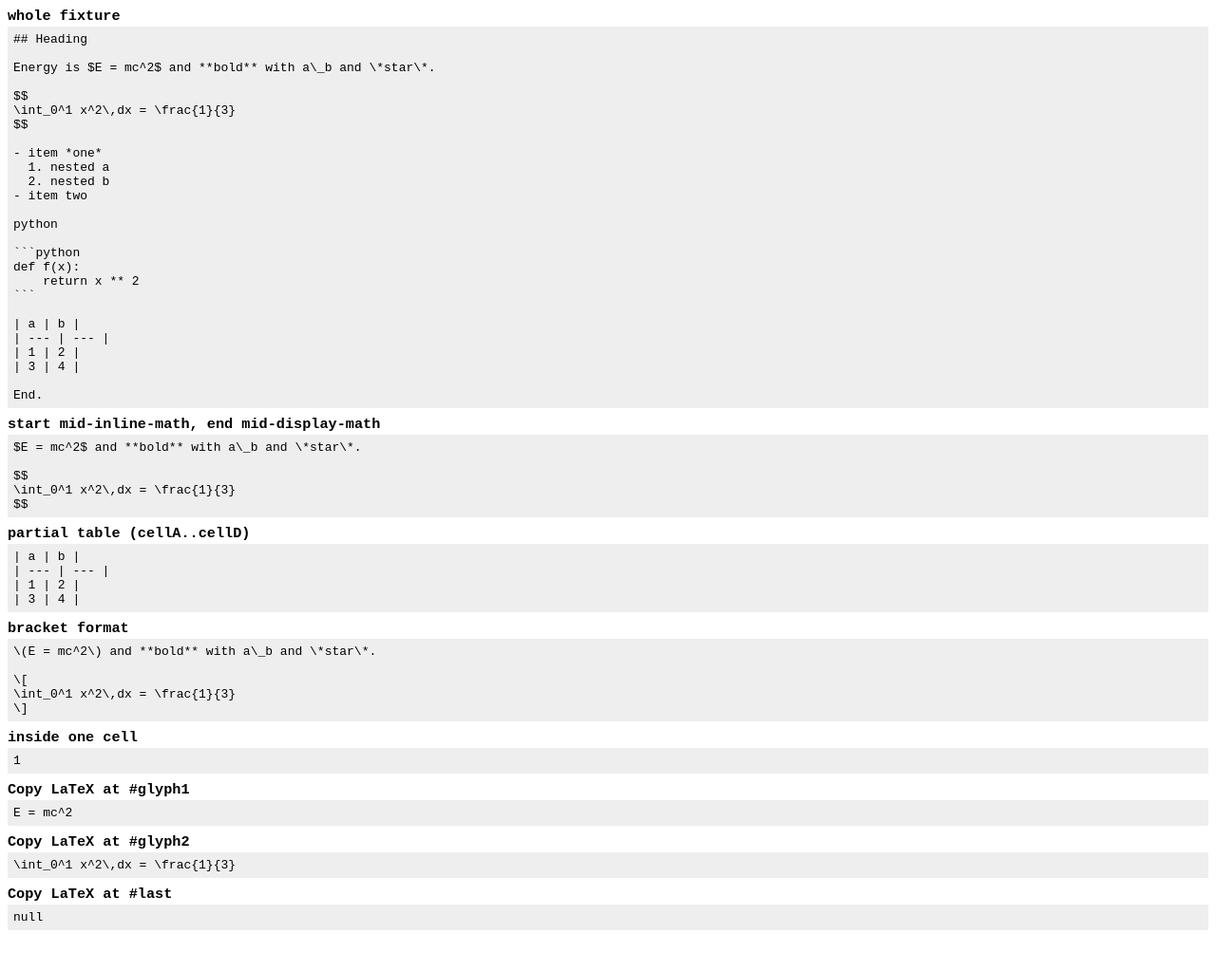
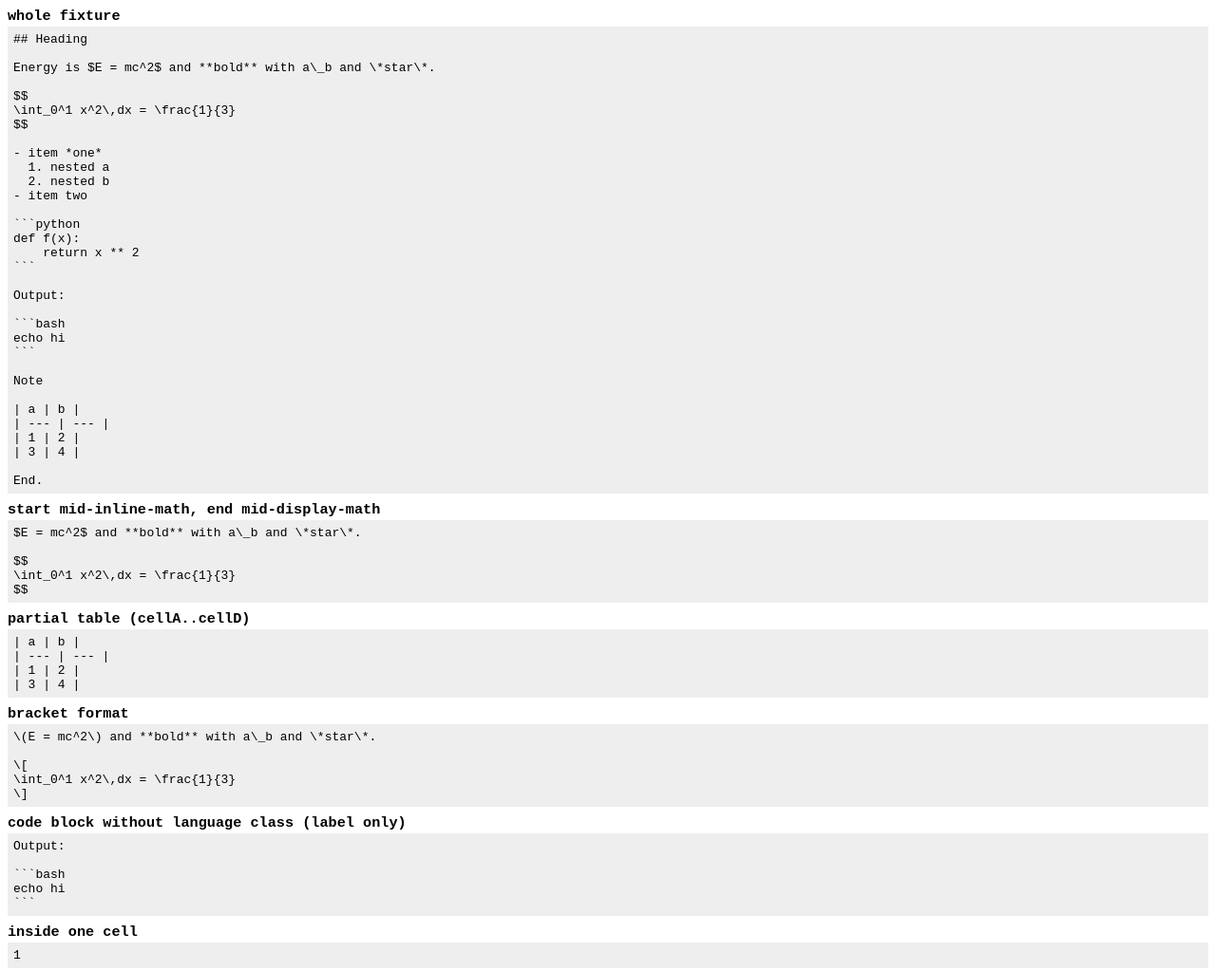
Before and after one commit to BhaveshSuryanarayanan/snipTex, a browser extension: page test/harness.html in a window 1280 px wide. Shown: the top 1023 px of the page at 95% size. Before the commit the page ends 988 px from the top, so only its background shows below. Drawn offline with Linux system fonts and the light colour scheme.

Commit message:
feat: strip code block interface text from copies
Removes Claude's language label and copy-button wrappers around <pre>, and
uses the label as the fence language when there is no language-xxx class.

Co-Authored-By: Claude Opus 5.5 <noreply@anthropic.com>

```diff
--- a/content.js
+++ b/content.js
@@ -80,7 +80,48 @@ var SnipTeX = (() => {
       const match = el && /(?:^|\s)language-(\S+)/.exec(el.getAttribute('class') || '');
       if (match) return match[1];
     }
-    return '';
+    return pre.dataset.sniptexLang || '';
+  }
+
+  // Code block header text, like the "python" label: one short word.
+  const LABEL_RE = /^[A-Za-z0-9_+#.-]{1,20}$/;
+  const CONTENT_SEL = 'p, li, h1, h2, h3, h4, h5, h6, blockquote, table, pre, code, .katex';
+
+  // An element with no real content. Before a code block a single short
+  // word counts too (the language label); after it only empty elements do,
+  // such as button wrappers once their buttons are gone.
+  function isChrome(el, allowLabel) {
+    if (el.matches(CONTENT_SEL) || el.querySelector(CONTENT_SEL)) return false;
+    const text = el.textContent.trim();
+    return text === '' || (allowLabel && LABEL_RE.test(text));
+  }
+
+  // Remove the interface around code blocks (language label, copy button
+  // wrappers) and remember the label as the block's language. Walks up to
+  // three wrapper levels from each <pre>, removing the chrome elements right
+  // next to it.
+  function stripCodeChrome(root) {
+    root.querySelectorAll('button').forEach((el) => el.remove());
+    root.querySelectorAll('pre').forEach((pre) => {
+      let branch = pre;
+      for (let depth = 0; depth < 3 && branch && branch !== root; depth++) {
+        let sib = branch.previousElementSibling;
+        while (sib && isChrome(sib, true)) {
+          const prev = sib.previousElementSibling;
+          const text = sib.textContent.trim();
+          if (text && !pre.dataset.sniptexLang) pre.dataset.sniptexLang = text.toLowerCase();
+          sib.remove();
+          sib = prev;
+        }
+        sib = branch.nextElementSibling;
+        while (sib && isChrome(sib, false)) {
+          const next = sib.nextElementSibling;
+          sib.remove();
+          sib = next;
+        }
+        branch = branch.parentElement;
+      }
+    });
   }
 
   let turndown = null;
@@ -115,7 +156,7 @@ var SnipTeX = (() => {
     // syntax-highlighter wrappers often break.
     turndown.addRule('snipTexCodeBlock', {
       filter: 'pre',
-      replacement(content, node) {
+      replacement(_content, node) {
         const code = node.querySelector('code');
         const text = (code || node).textContent.replace(/\n$/, '');
         const lang = codeLanguage(node, code);
@@ -131,6 +172,7 @@ var SnipTeX = (() => {
     const container = document.createElement('div');
     container.appendChild(range.cloneContents());
     const math = extractMath(container);
+    stripCodeChrome(container);
     const markdown = getTurndown().turndown(container);
     return restoreMath(markdown, math, format).trim();
   }
--- a/test/harness.html
+++ b/test/harness.html
@@ -24,6 +24,9 @@
   <div><div>python</div><button>Copy</button><pre class="code-block"><div><code class="language-python"><span>def f(x):</span>
 <span>    return x ** 2</span>
 </code></div></pre></div>
+  <p>Output:</p>
+  <div class="claude-code"><div class="header"><div class="label">Bash</div><div><button>Copy</button></div></div><div><pre class="code-block__code"><code><span>echo hi</span></code></pre></div></div>
+  <div id="inline-word">Note</div>
   <table><thead><tr><th>a</th><th>b</th></tr></thead><tbody><tr><td id="cellA">1</td><td>2</td></tr><tr><td>3</td><td id="cellD">4</td></tr></tbody></table>
   <p id="last">End.</p>
 </div>
@@ -55,6 +58,10 @@
     r.setStart($('glyph1').firstChild, 0);
     r.setEnd($('glyph2').firstChild, 1);
   }, 'bracket');
+  run('code block without language class (label only)', (r) => {
+    r.setStartBefore(document.querySelector('.claude-code').previousElementSibling);
+    r.setEndAfter(document.querySelector('.claude-code'));
+  });
   run('inside one cell', (r) => {
     r.setStart($('cellA').firstChild, 0);
     r.setEnd($('cellA').firstChild, 1);
```
Also changed, not shown: README.md.
